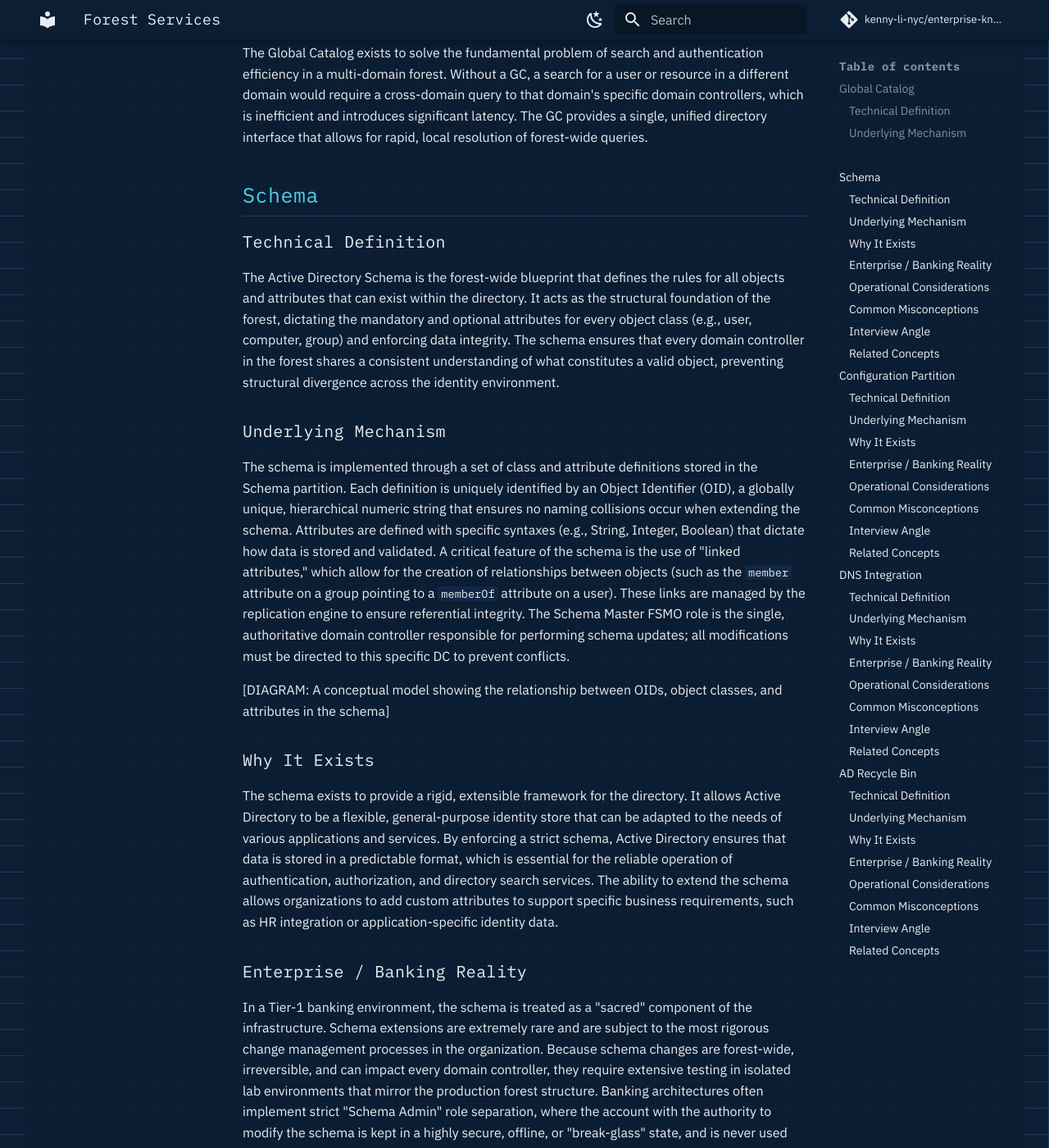
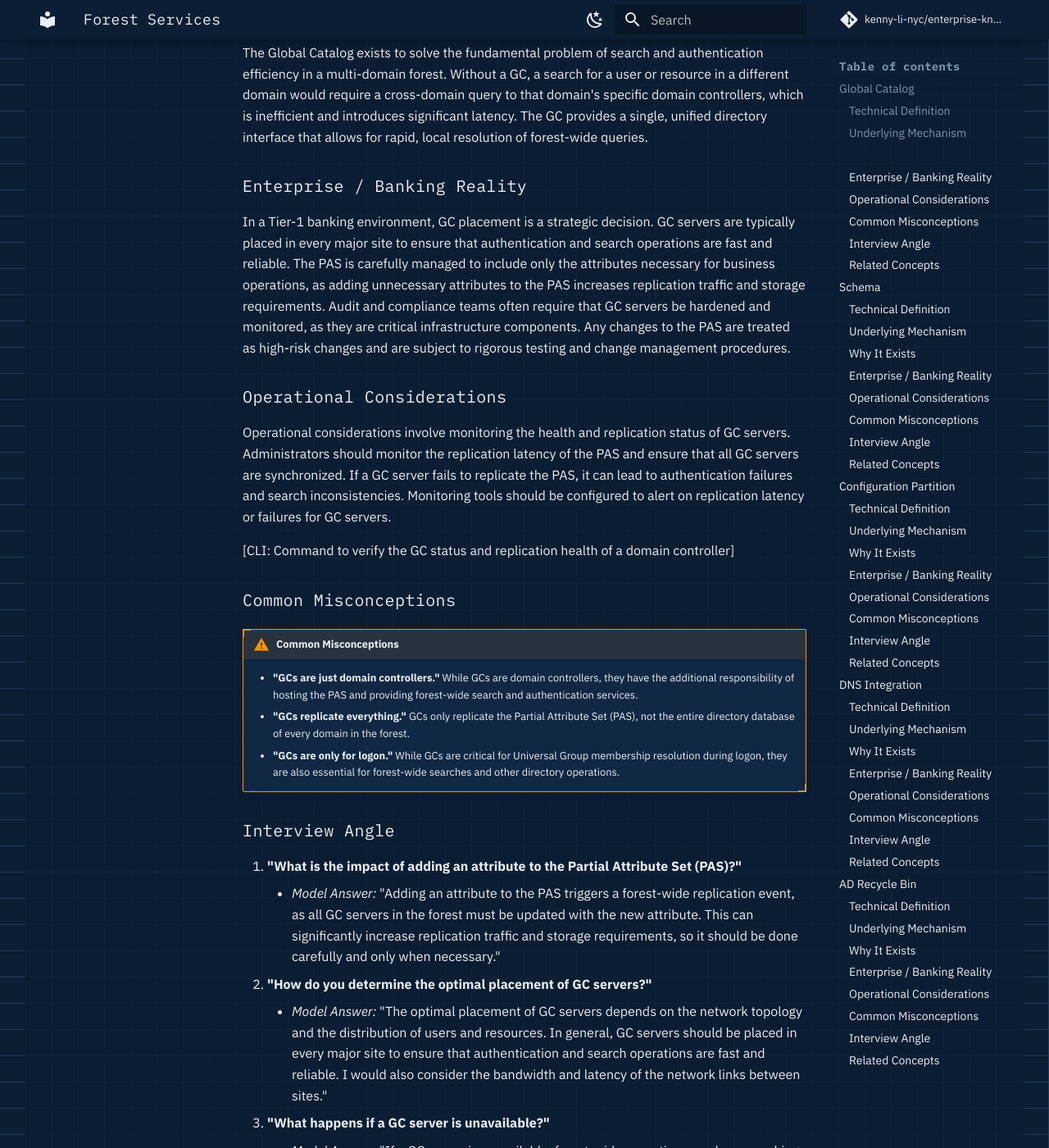
Before and after one commit to kenny-li-nyc/enterprise-knowledge-base, an MkDocs documentation site: the page built from docs/identity/layer1-directory-trust/forest-services.md, in a window 1280 px wide and 1400 px high, scrolled down 888 px. Shown: the whole window at 82% size. Built offline with MkDocs 1.6.1 and Material for MkDocs 9.7.7, drawn with Linux system fonts in a browser that asks for light colours; comment, search, counter and statistics services are not loaded; some of the changed text lies outside the part shown.

Commit message:
feat: complete global catalog section in forest services documentation
Co-authored-by: aider (gemini/gemini-3.1-flash-lite) <aider@aider.chat>

```diff
--- a/docs/identity/layer1-directory-trust/forest-services.md
+++ b/docs/identity/layer1-directory-trust/forest-services.md
@@ -12,6 +12,33 @@ The Global Catalog stores a full, read-write copy of all objects in its own doma
 
 ### Why It Exists
 The Global Catalog exists to solve the fundamental problem of search and authentication efficiency in a multi-domain forest. Without a GC, a search for a user or resource in a different domain would require a cross-domain query to that domain's specific domain controllers, which is inefficient and introduces significant latency. The GC provides a single, unified directory interface that allows for rapid, local resolution of forest-wide queries.
+
+### Enterprise / Banking Reality
+In a Tier-1 banking environment, GC placement is a strategic decision. GC servers are typically placed in every major site to ensure that authentication and search operations are fast and reliable. The PAS is carefully managed to include only the attributes necessary for business operations, as adding unnecessary attributes to the PAS increases replication traffic and storage requirements. Audit and compliance teams often require that GC servers be hardened and monitored, as they are critical infrastructure components. Any changes to the PAS are treated as high-risk changes and are subject to rigorous testing and change management procedures.
+
+### Operational Considerations
+Operational considerations involve monitoring the health and replication status of GC servers. Administrators should monitor the replication latency of the PAS and ensure that all GC servers are synchronized. If a GC server fails to replicate the PAS, it can lead to authentication failures and search inconsistencies. Monitoring tools should be configured to alert on replication latency or failures for GC servers.
+
+[CLI: Command to verify the GC status and replication health of a domain controller]
+
+### Common Misconceptions
+!!! warning "Common Misconceptions"
+    *   **"GCs are just domain controllers."** While GCs are domain controllers, they have the additional responsibility of hosting the PAS and providing forest-wide search and authentication services.
+    *   **"GCs replicate everything."** GCs only replicate the Partial Attribute Set (PAS), not the entire directory database of every domain in the forest.
+    *   **"GCs are only for logon."** While GCs are critical for Universal Group membership resolution during logon, they are also essential for forest-wide searches and other directory operations.
+
+### Interview Angle
+1.  **"What is the impact of adding an attribute to the Partial Attribute Set (PAS)?"**
+    *   *Model Answer:* "Adding an attribute to the PAS triggers a forest-wide replication event, as all GC servers in the forest must be updated with the new attribute. This can significantly increase replication traffic and storage requirements, so it should be done carefully and only when necessary."
+2.  **"How do you determine the optimal placement of GC servers?"**
+    *   *Model Answer:* "The optimal placement of GC servers depends on the network topology and the distribution of users and resources. In general, GC servers should be placed in every major site to ensure that authentication and search operations are fast and reliable. I would also consider the bandwidth and latency of the network links between sites."
+3.  **"What happens if a GC server is unavailable?"**
+    *   *Model Answer:* "If a GC server is unavailable, forest-wide operations, such as searching for users across domains or resolving Universal Group memberships, may fail or be significantly slower. Authentication may also be impacted if the user's domain controller relies on the GC for Universal Group membership resolution."
+
+### Related Concepts
+*   [Forests, Domains, OUs & Sites](forests-domains-ous-sites.md#forest)
+*   [Replication Topology & KCC](replication-architecture.md#replication-topology-kcc)
+*   [AD Partitions](replication-architecture.md#ad-partitions)
 
 ## Schema
 
```
